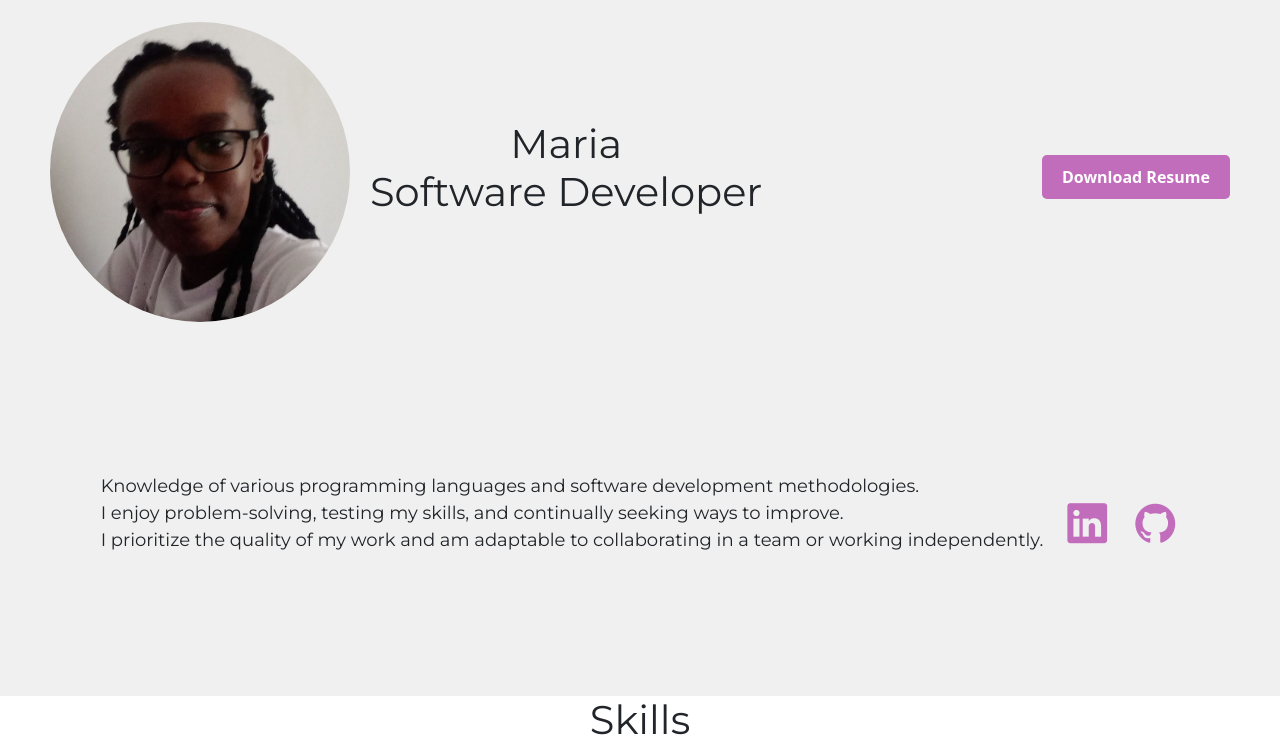
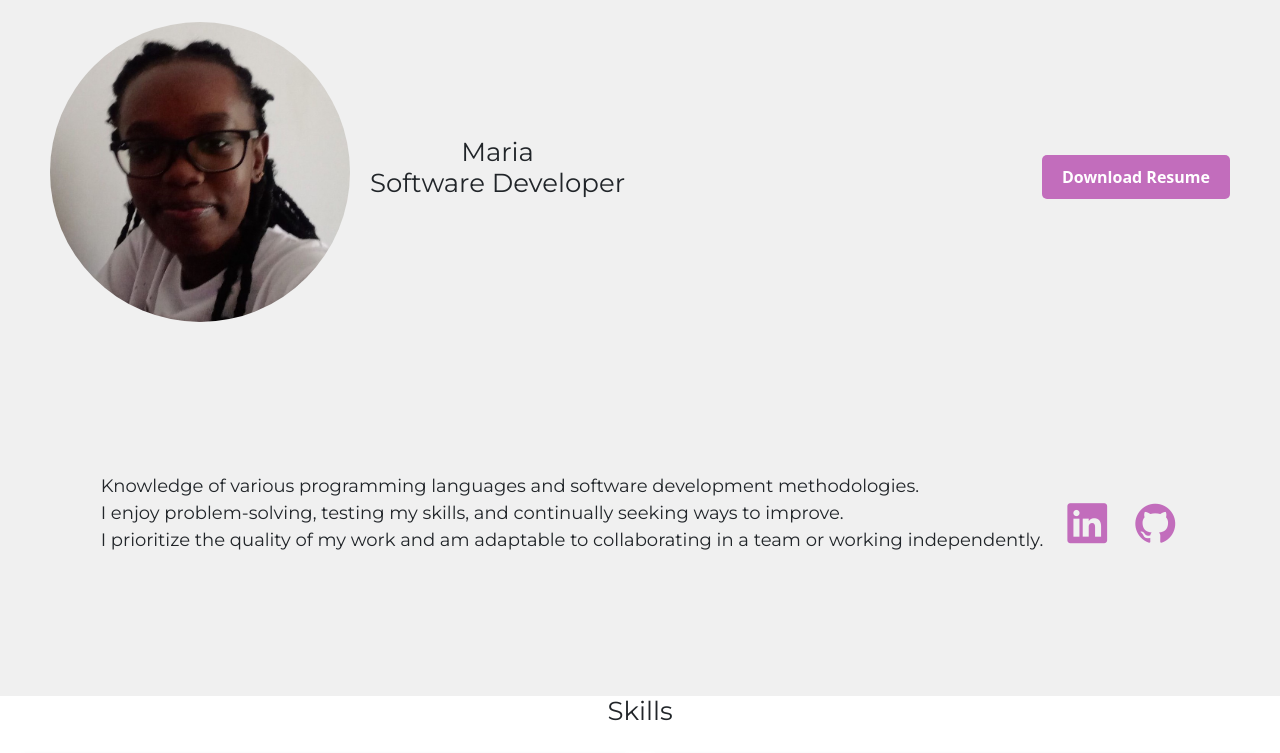
Before and after one commit to Njambi-M/Maria-N-portfolio, a React (Create React App) app: page / in a window 1280 px wide. Shown: the part 180-933 px from the top of the page. Built offline with nearby package versions, Linux system fonts and the light colour scheme.

Commit message:
style: set the font sizes of all headings

```diff
--- a/src/index.css
+++ b/src/index.css
@@ -8,18 +8,19 @@ html{
 }
 h1{
 	font-family: 'Montserrat';
-	font-size: 22px;
+	font-size: 26px !important;
 	text-align: center;
 	margin-top: 20px;
 }
 h2{
 	font-family: 'Montserrat';
-	font-size: 20px;
+	font-size: 20px !important;
 	padding:15px 0;
 }
 h3{
 	font-family: 'Montserrat';
-	font-size: 16px;
+	font-size: 16px !important;
+
 }
 p{
 	font-family: 'Montserrat';
```
